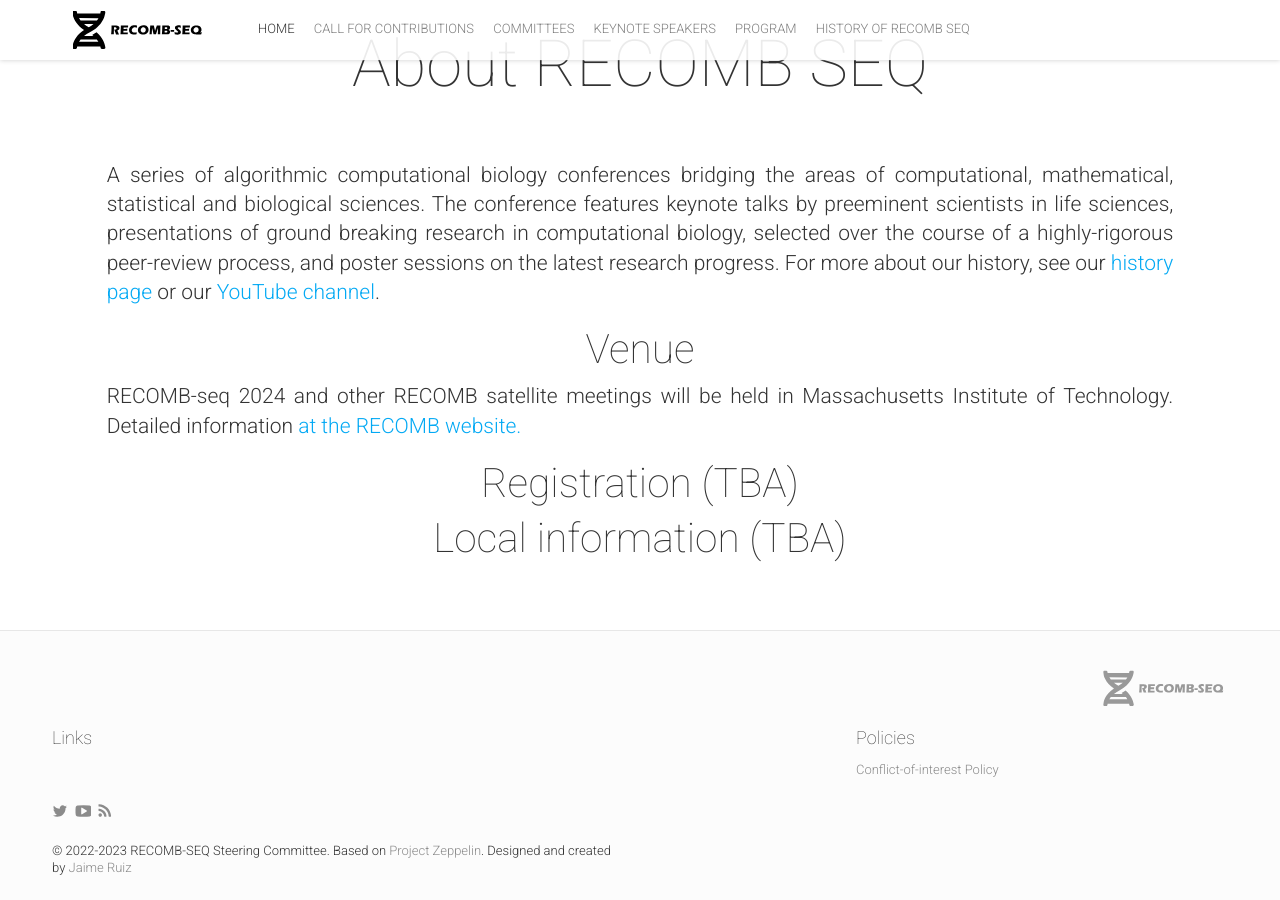
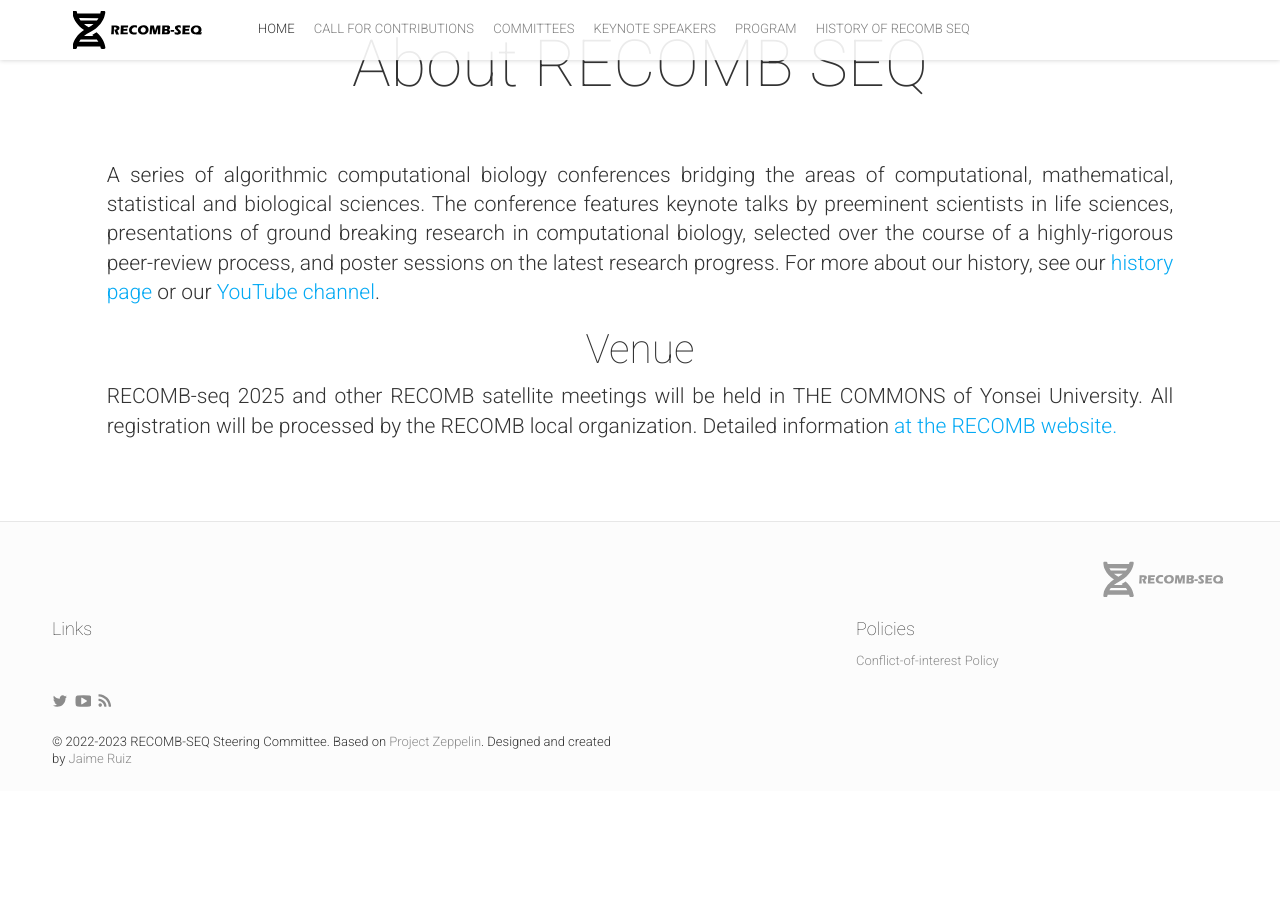
Before and after one commit to recomb-seq/recomb-seq.github.io, a Jekyll site: the page built from index.html, in a window 1280 px wide and 900 px high, scrolled down 941 px. Built offline with Jekyll 4.4.1, drawn with Linux system fonts in a browser that asks for light colours; nearby versions of some CDN libraries; comment, search, counter and statistics services are not loaded; after the commit the page ends 1732 px from its top, so only the background shows below that.

Commit message:
2025 landing page

```diff
--- a/_includes/about.html
+++ b/_includes/about.html
@@ -11,13 +11,10 @@ For more about our history, see our <a href="/history/">history page</a> or our
 
                 <h4>Venue</h4>
                 <p class="lead text-justify">
-                 RECOMB-seq 2024 and other RECOMB satellite meetings will be held in Massachusetts Institute of Technology.
-                    Detailed information <a href="https://recomb.org/recomb2024">at the RECOMB website.</a>
+                 RECOMB-seq 2025 and other RECOMB satellite meetings will be held in THE COMMONS of Yonsei University. All registration will be processed by the RECOMB local organization.
+                    Detailed information <a href="https://recomb.org/recomb2025">at the RECOMB website.</a>
                 </p>
 
-                <h4>Registration (TBA)</h4>
-
-                <h4>Local information (TBA)</h4>
         </div>
     </div>
 </section>
```
